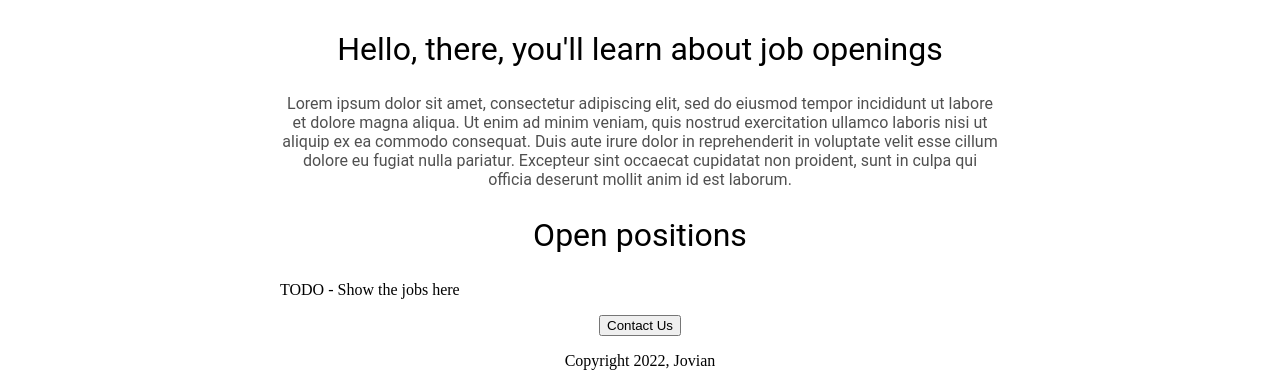
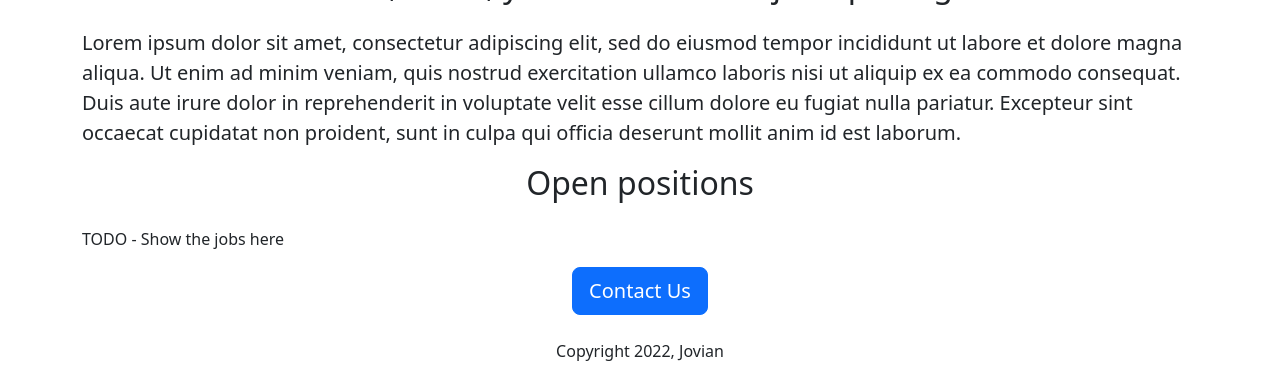
Before and after one commit to smorshenniygus/learning_web, a Flask app: page / in a window 1280 px wide. Shown: the part 482-869 px from the top of the page. Run offline with Flask 2, Linux system fonts and the light colour scheme.

Commit message:
modified html

```diff
--- a/main.py
+++ b/main.py
@@ -1,10 +1,12 @@
 from flask import Flask, render_template
 
 app = Flask(__name__)
+
 
 @app.route("/")
 def hello_world():
   return render_template('home.html')
 
+
 if __name__ == "__main__":
   app.run(host='0.0.0.0', debug=True)
--- a/templates/home.html
+++ b/templates/home.html
@@ -1,59 +1,30 @@
 <!DOCTYPE html>
 <html>
   <head>
-    <title>Jovian Careers</title>
+    <meta charset="utf-8">
+    <meta name="viewport" content="width=device-width, initial-scale=1">
+    <link href="https://cdn.jsdelivr.net/npm/bootstrap@5.3.0-alpha3/dist/css/bootstrap.min.css" rel="stylesheet" integrity="sha384-KK94CHFLLe+nY2dmCWGMq91rCGa5gtU4mk92HdvYe+M/SXH301p5ILy+dN9+nJOZ" crossorigin="anonymous">
     <style>
-      h1 {
-        font-size: 48px;
-        font-family: Roboto;
-        font-weight: normal;
-        color: rgb(50, 50, 50);
-        text-align: center;
-      }
-
       #banner {
+        height: 360px;
         width: 100%;
-        height: 360px;
-        object-fit: cover;
-      }
-
-      h2 {
-        font-size: 32px;
-        font-family: Roboto;
-        font-weight: normal;
-        color: rgb(0, 0, 0);
-        text-align: center;
-      }
-
-      .bodytext {
-        font-size: 16px;
-        font-family: Roboto;
-        font-weight: normal;
-        color: rgb(80, 80, 80);
-        text-align: center;
-      }
-
-      #container {
-        max-width: 720px;
-        margin: 0 auto;
-
       }
     </style>
+    <title>Jovian Careers</title>
   </head>
   <body>
-  <div id = "container">
-    <h1>Jovian Careers</h1>
-    <img id ="banner" src = "https://learningweb.artemgusev1.repl.co/static/shutterstock_2056721876.jpg",
-      height = 320>
-    <h2>Hello, there, you'll learn about job openings</h2>
-    <p class="bodytext"">
+  <div class="container">
+    <h1 class="text-center mt-2 mb-4">Jovian Careers</h1>
+    <img class="img-fluid" id ="banner" src = "https://learningweb.artemgusev1.repl.co/static/shutterstock_2056721876.jpg">
+    <h2 class="text-center mt-2 mb-4">Hello, there, you'll learn about job openings</h2>
+    <p class="lead">
       Lorem ipsum dolor sit amet, consectetur adipiscing elit, sed do eiusmod tempor incididunt ut labore et dolore magna aliqua. Ut enim ad minim veniam, quis nostrud exercitation ullamco laboris nisi ut aliquip ex ea commodo consequat. Duis aute irure dolor in reprehenderit in voluptate velit esse cillum dolore eu fugiat nulla pariatur. Excepteur sint occaecat cupidatat non proident, sunt in culpa qui officia deserunt mollit anim id est laborum.
     </p>
-    <h2>Open positions</h2>
+    <h2 class="text-center mt-2 mb-4">Open positions</h2>
     <p>TODO - Show the jobs here</p>
-    <div style ="text-align:center;">
-    <button>Contact Us</button>
-      <p>
+    <div class="text-center mt-2 mb-4">
+    <button class="btn btn-primary btn-lg">Contact Us</button>
+      <p class="mt-4">
         Copyright 2022, Jovian
       </p>
     </div>
```
